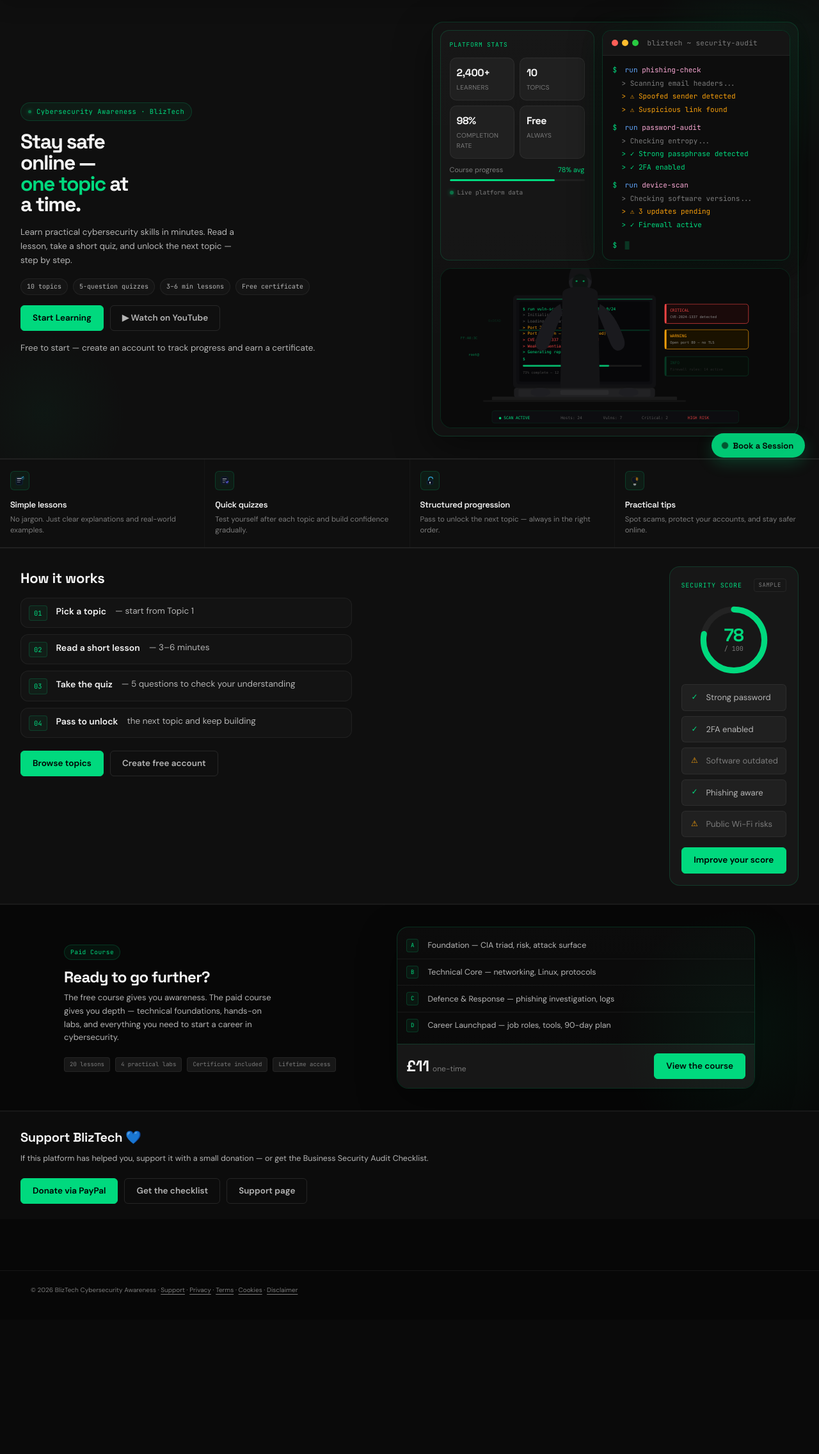
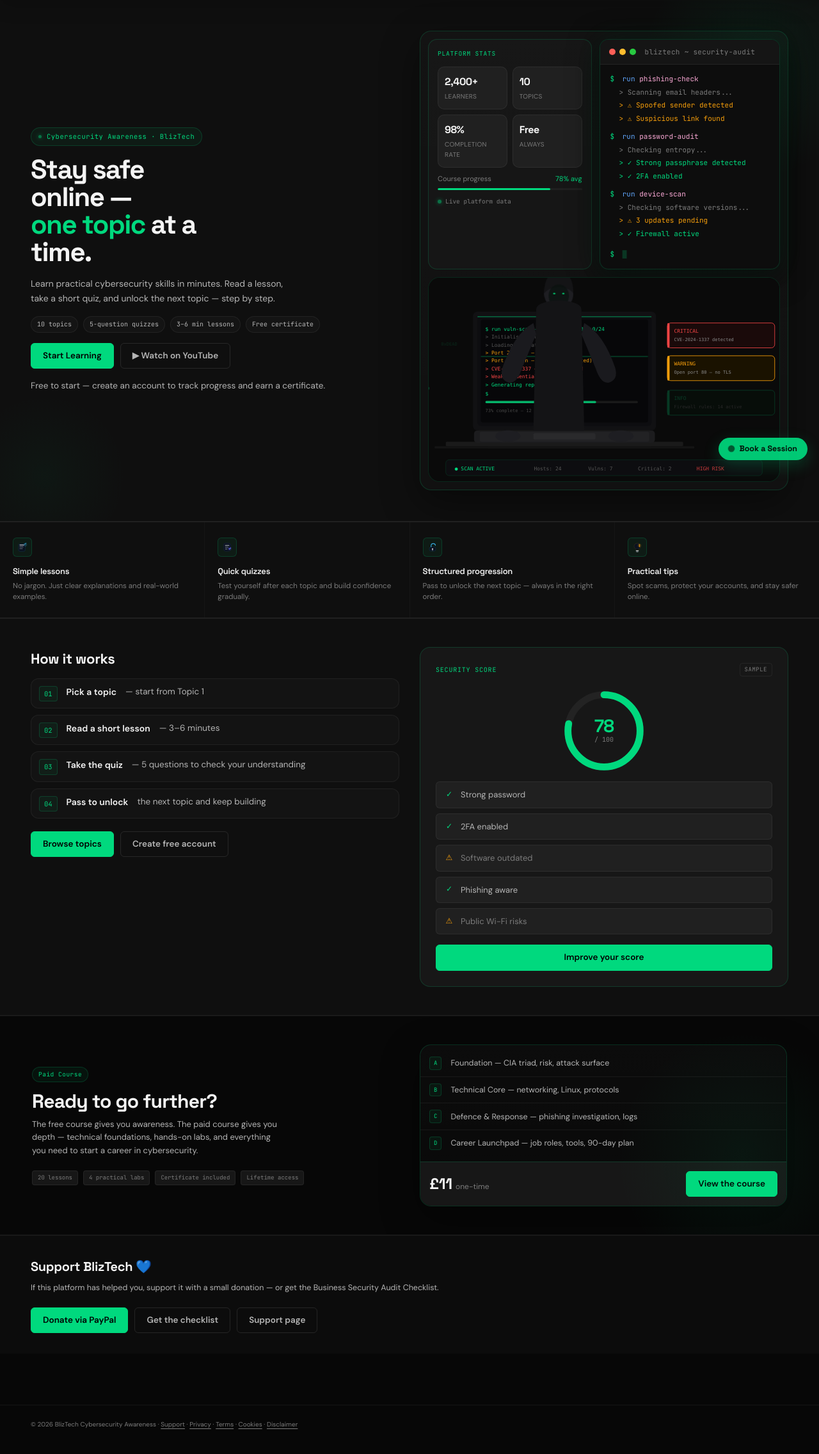
Before and after one commit to Teebliss97/Bliztech, a Flask app: page / in a window 1280 px wide. Shown: the part 63-2335 px from the top of the page at 64% size. Before the commit the page ends 2086 px from the top, so only its background shows below. Run offline with Flask 3, Linux system fonts and the light colour scheme; some libraries are stand-ins or nearby versions.

Commit message:
Updated style.css

```diff
--- a/app/static/css/style.css
+++ b/app/static/css/style.css
@@ -3499,3 +3499,173 @@ code {
     min-height: auto;
   }
 }
+
+/* ===== EMERGENCY HOMEPAGE RESCUE PATCH ===== */
+
+.hero.hero-premium {
+  grid-template-columns: minmax(0, 1fr) minmax(0, 1fr) !important;
+  gap: 32px !important;
+  padding: 48px 48px !important;
+  align-items: center !important;
+  justify-content: normal !important;
+}
+
+.hero-left {
+  max-width: 560px !important;
+}
+
+.hero-title {
+  font-size: 42px !important;
+  max-width: 10ch !important;
+  line-height: 1.02 !important;
+}
+
+.hero-subtitle {
+  max-width: 42ch !important;
+  font-size: 14px !important;
+}
+
+.hero-shell {
+  width: 100% !important;
+  max-width: none !important;
+  margin-left: 0 !important;
+}
+
+.hero-shell-top {
+  grid-template-columns: minmax(0, 0.95fr) minmax(0, 1.05fr) !important;
+}
+
+.hero-shell-bottom {
+  min-height: 220px !important;
+  max-height: 320px !important;
+}
+
+.hero-shell-bottom svg {
+  max-height: 320px !important;
+}
+
+/* features */
+.feature {
+  min-height: auto !important;
+  padding: 24px 20px !important;
+}
+
+/* how it works */
+.how-card {
+  grid-template-columns: minmax(0, 1fr) minmax(0, 1fr) !important;
+  gap: 32px !important;
+  padding: 44px 48px !important;
+  justify-content: normal !important;
+}
+
+.how-left {
+  max-width: none !important;
+}
+
+.score-card {
+  position: static !important;
+  top: auto !important;
+  width: 100% !important;
+  max-width: none !important;
+  margin-left: 0 !important;
+  padding: 24px !important;
+}
+
+.score-ring-wrap {
+  width: 130px !important;
+  height: 130px !important;
+}
+
+/* course promo */
+.course-promo {
+  padding: 44px 48px !important;
+}
+
+.course-promo-inner {
+  grid-template-columns: minmax(0, 1fr) minmax(0, 1fr) !important;
+  gap: 32px !important;
+  max-width: 1180px !important;
+  justify-content: normal !important;
+}
+
+.course-promo-left {
+  max-width: none !important;
+}
+
+.course-promo-card {
+  width: 100% !important;
+  max-width: none !important;
+  margin-left: 0 !important;
+}
+
+.course-promo-title {
+  font-size: 30px !important;
+}
+
+.course-promo-sub {
+  max-width: 44ch !important;
+}
+
+/* support */
+.cta {
+  padding: 32px 48px !important;
+}
+
+.cta-inner {
+  max-width: 980px !important;
+}
+
+/* booking button */
+.book-float {
+  padding: 0.6rem 1rem !important;
+  font-size: 0.78rem !important;
+  bottom: 18px !important;
+  right: 18px !important;
+}
+
+/* responsive */
+@media (max-width: 1100px) {
+  .hero.hero-premium,
+  .how-card,
+  .course-promo-inner {
+    grid-template-columns: 1fr !important;
+  }
+
+  .hero-left,
+  .hero-shell,
+  .how-left,
+  .score-card,
+  .course-promo-left,
+  .course-promo-card {
+    max-width: none !important;
+  }
+}
+
+@media (max-width: 900px) {
+  .hero.hero-premium,
+  .how-card,
+  .course-promo,
+  .cta {
+    padding-left: 24px !important;
+    padding-right: 24px !important;
+  }
+
+  .hero-title {
+    font-size: 34px !important;
+    max-width: none !important;
+  }
+}
+
+@media (max-width: 480px) {
+  .hero.hero-premium,
+  .how-card,
+  .course-promo,
+  .cta {
+    padding-left: 16px !important;
+    padding-right: 16px !important;
+  }
+
+  .hero-title {
+    font-size: 28px !important;
+  }
+}
```
